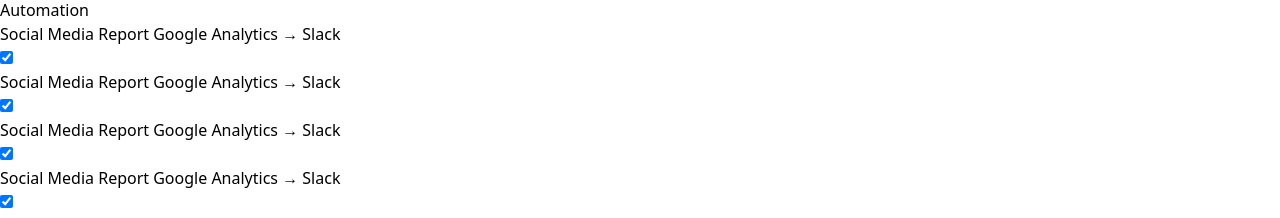
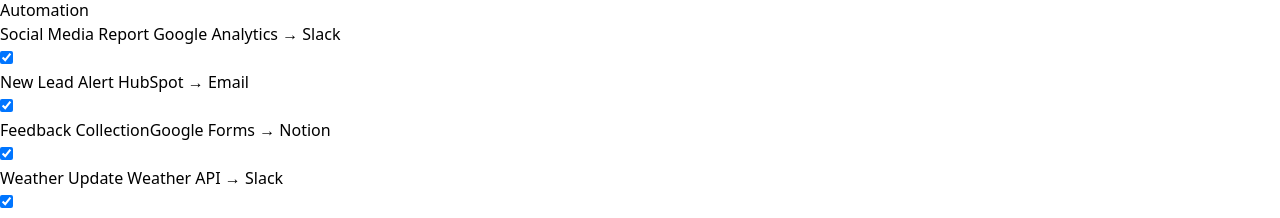
Before and after one commit to SAMEER563/99_product_solution, a React (Vite) app: page / in a window 1280 px wide. Shown: the part 717-935 px from the top of the page. Built offline with nearby package versions, Linux system fonts and the light colour scheme.

Commit message:
First page change

```diff
--- a/src/pages/First.jsx
+++ b/src/pages/First.jsx
@@ -17,7 +17,7 @@
 
 
   return (
-    <div className="flex flex-col lg:flex-row  justify-between min-h-screen bg-black px-4 md:px-10">
+    <div className="flex flex-col lg:flex-row  justify-between min-h-screen bg-black px-4 md:px-24 md:py-12 md:">
       {/* Left Section */}
       <div className=" lg:w-1/2 lg:mt-0">
         <h3 className="text-white text-3xl mb-5  mt-32 md:text-4xl px-2">
@@ -42,12 +42,13 @@
       <div className="lg:w-1/2 w-full flex justify-center items-center  mt-10 lg:mt-0 relative mr-28">
         <Lines />
 
-        <div className="relative w-full lg:w-auto">
+        <div className="relative w-full lg:w-[862px] lg:h-[524x] mb-24 ">
           <img
             src="/first_bg.png"
             alt="Background Graphic"
-            className="w-[300px] md:w-[600px] lg:w-[1440px] h-auto mt-[100px] lg:mt-[190px] mr-[0px] lg:mr-[258px]"
+            className="w-[300px] md:w-[600px] h-auto mt-[100px] mr-100px lg:mt-[120px] lg:w-[1320px] lg:ml-[-90px] lg:h-[824px] "
           />
+          </div>
           {/* Floating Panels */}
           <div className="absolute hidden md:hidden  inset-0 lg:flex flex-col items-center justify-center space-y-8">
             {/* First Floating Panel */}
@@ -86,7 +87,28 @@
               </div>
             <div className="w-[211.76px] h-[36.38px] border-[0.54px] border-[#303038] rounded-lg bg-[#1D1F20] m-2 flex justify-between items-center ">
                   <div className="w-[90px] h-[23px] justify-between items-center flex flex-col mb-2 mt-2">
-                 <h1 className="text-[6.6px] ml-2 text-[#9299A0]"> <span className="text-white font-semibold text-[8.6px]">Social Media Report</span> Google Analytics → Slack</h1>
+                 <h1 className="text-[6.6px] ml-2 text-[#9299A0]"> <span className="text-white font-semibold text-[8.6px]">New Lead Alert</span> HubSpot → Email</h1>
+                  </div>
+                    {/* Switch (replacing the icon) */}
+      <div className="mr-2">
+        <label className="relative inline-flex items-center cursor-pointer">
+          <input
+            type="checkbox"
+            className="sr-only peer"
+            checked={isEnabled}
+            onChange={toggleSwitch}
+          />
+          <div
+            className={`w-8 h-3  bg-gray-200 rounded-full peer peer-focus:ring-2 peer-focus:ring-purple-700 peer-checked:bg-[#6059AF]
+            peer-checked:before:translate-x-full peer-checked:before:border-white before:content-[''] before:absolute before:top-[-2.5px] before:left-[px] before:bg-white
+            before:border-gray-300 before:border before:rounded-full before:h-4 before:w-4 before:transition-all`}
+          ></div>
+        </label>
+      </div>
+              </div>
+            <div className="w-[211.76px] h-[36.38px] border-[0.54px] border-[#303038] rounded-lg bg-[#1D1F20] m-2 flex justify-between items-center ">
+                  <div className="w-[120px] h-[22px] justify-between m-2 flex flex-col ">
+                 <h1 className="text-[6.6px]  flex flex-col text-[#9299A0]"> <span className="text-white font-semibold text-[8.6px]">Feedback Collection</span>Google Forms → Notion</h1>
                   </div>
                     {/* Switch (replacing the icon) */}
       <div className="mr-2">
@@ -107,28 +129,7 @@
               </div>
             <div className="w-[211.76px] h-[36.38px] border-[0.54px] border-[#303038] rounded-lg bg-[#1D1F20] m-2 flex justify-between items-center ">
                   <div className="w-[90px] h-[23px] justify-between items-center flex flex-col mb-2 mt-2">
-                 <h1 className="text-[6.6px] ml-2 text-[#9299A0]"> <span className="text-white font-semibold text-[8.6px]">Social Media Report</span> Google Analytics → Slack</h1>
-                  </div>
-                    {/* Switch (replacing the icon) */}
-      <div className="mr-2">
-        <label className="relative inline-flex items-center cursor-pointer">
-          <input
-            type="checkbox"
-            className="sr-only peer"
-            checked={isEnabled}
-            onChange={toggleSwitch}
-          />
-          <div
-            className={`w-8 h-3  bg-gray-200 rounded-full peer peer-focus:ring-2 peer-focus:ring-purple-700 peer-checked:bg-[#6059AF]
-            peer-checked:before:translate-x-full peer-checked:before:border-white before:content-[''] before:absolute before:top-[-2.5px] before:left-[px] before:bg-white
-            before:border-gray-300 before:border before:rounded-full before:h-4 before:w-4 before:transition-all`}
-          ></div>
-        </label>
-      </div>
-              </div>
-            <div className="w-[211.76px] h-[36.38px] border-[0.54px] border-[#303038] rounded-lg bg-[#1D1F20] m-2 flex justify-between items-center ">
-                  <div className="w-[90px] h-[23px] justify-between items-center flex flex-col mb-2 mt-2">
-                 <h1 className="text-[6.6px] ml-2 text-[#9299A0]"> <span className="text-white font-semibold text-[8.6px]">Social Media Report</span> Google Analytics → Slack</h1>
+                 <h1 className="text-[6.6px] ml-2 text-[#9299A0]"> <span className="text-white font-semibold text-[8.6px]">Weather Update</span> Weather API → Slack</h1>
                   </div>
                     {/* Switch (replacing the icon) */}
       <div className="mr-2">
@@ -251,7 +252,7 @@
           </div>
         </div>
       </div>
-    </div>
+
   );
 };
 
```
